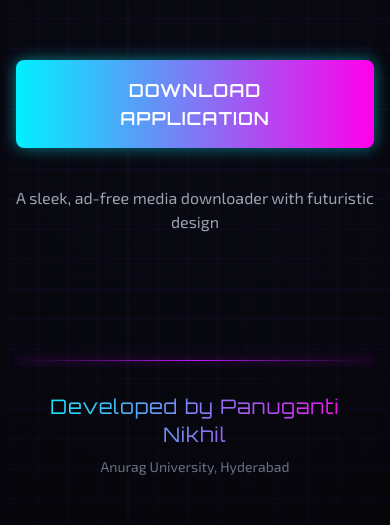
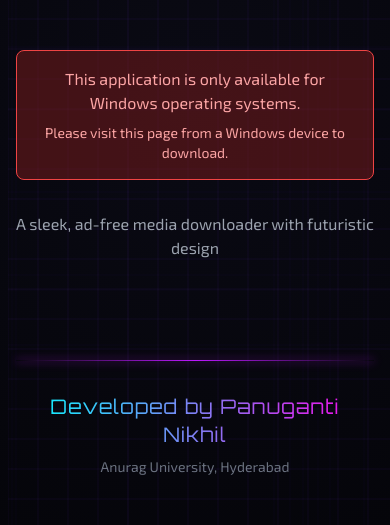
Before and after one commit to Panuganti-Nikhil/cybertube-site, a plain HTML site: page index.html in a window 390 px wide. Shown: the part 319-844 px from the top of the page. Drawn offline with nearby package versions, Linux system fonts and the light colour scheme.

Commit message:
Add platform detection to block mobile users from downloading EXE file

```diff
--- a/index.html
+++ b/index.html
@@ -35,10 +35,14 @@
                 Ad-Free, High-Quality YouTube Media Downloader
             </p>
 
-            <div class="pt-8">
-                <a href="video.exe" download class="cyber-button font-orbitron text-lg px-10 py-4 rounded-lg transition-all duration-300 inline-block">
+            <div class="pt-8" id="download-section">
+                <a href="video.exe" download class="cyber-button font-orbitron text-lg px-10 py-4 rounded-lg transition-all duration-300 inline-block" id="download-button">
                     Download Application
                 </a>
+                <div id="platform-warning" class="hidden mt-4 p-4 bg-red-900/50 border border-red-500 rounded-lg text-red-300 font-exo max-w-md">
+                    <p>This application is only available for Windows operating systems.</p>
+                    <p class="mt-2 text-sm">Please visit this page from a Windows device to download.</p>
+                </div>
             </div>
 
             <p class="text-gray-400 font-exo mt-16 max-w-lg">
--- a/script.js
+++ b/script.js
@@ -43,3 +43,27 @@ document.addEventListener('DOMContentLoaded', function() {
         grid.appendChild(line);
     }
 });
+
+// Platform detection for download button
+function detectPlatform() {
+    const platform = navigator.userAgent.toLowerCase();
+    const isWindows = platform.includes('win');
+    const isMobile = /android|webos|iphone|ipad|ipod|blackberry|iemobile|opera mini/i.test(platform);
+
+    const downloadButton = document.getElementById('download-button');
+    const platformWarning = document.getElementById('platform-warning');
+
+    if (isWindows && !isMobile) {
+        // Show download button for Windows desktop users
+        downloadButton.classList.remove('hidden');
+        platformWarning.classList.add('hidden');
+    } else {
+        // Hide download button and show warning for non-Windows or mobile users
+        downloadButton.classList.add('hidden');
+        platformWarning.classList.remove('hidden');
+    }
+}
+
+document.addEventListener('DOMContentLoaded', function() {
+    detectPlatform();
+});
--- a/style.css
+++ b/style.css
@@ -143,6 +143,11 @@ body {
   to { opacity: 1; transform: translateY(0); }
 }
 
+/* Utility classes */
+.hidden {
+  display: none !important;
+}
+
 /* Responsive adjustments */
 @media (max-width: 768px) {
   .cyber-title {
```
